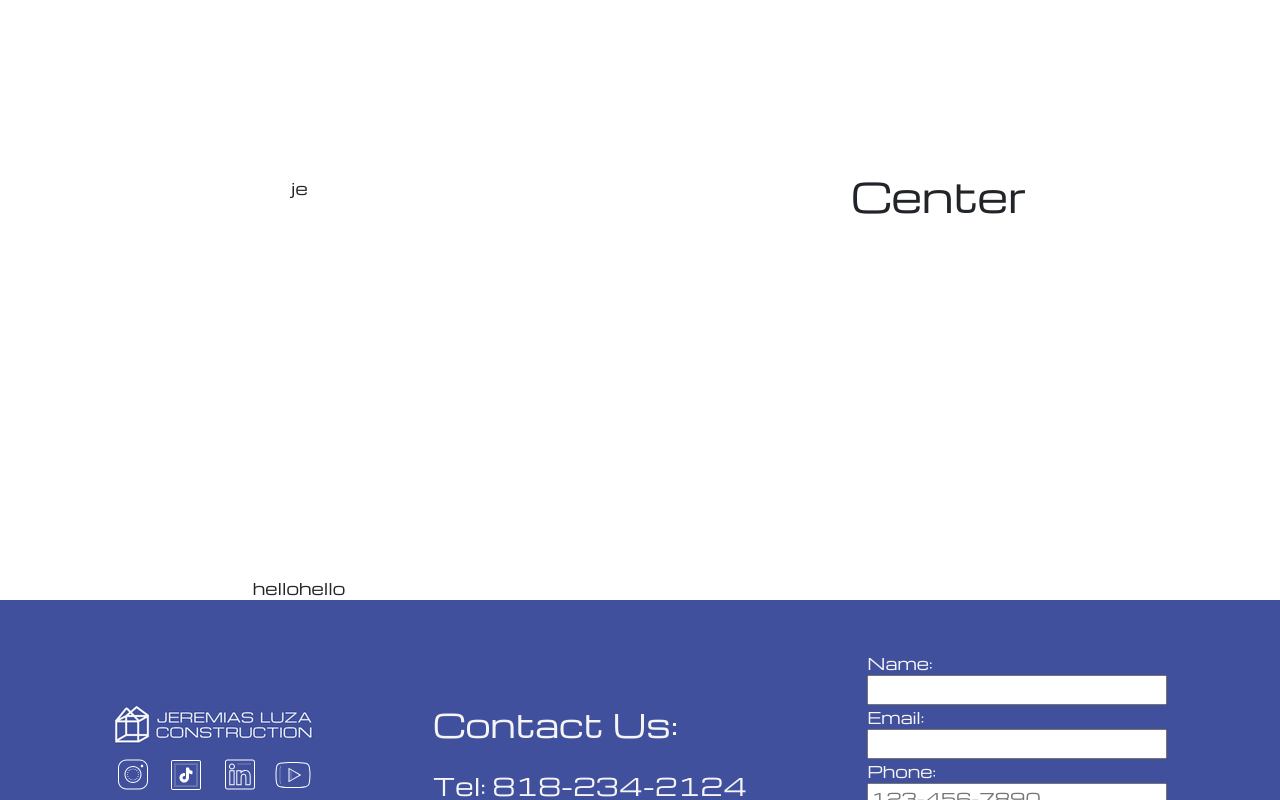
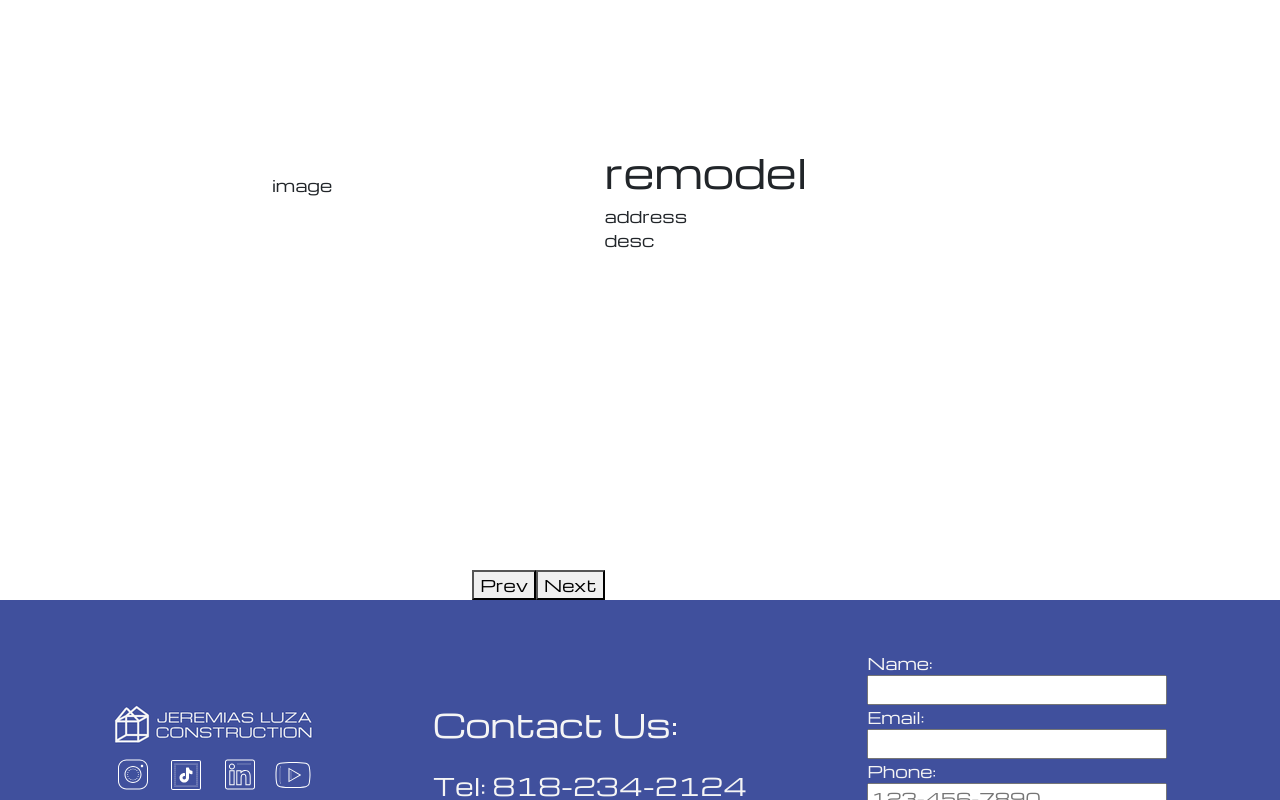
Before and after one commit to NyleLuza/JeremiasLuzaConstruction_Website, a React (Create React App) app in the folder jlc-web/client/: page / in a window 1280 px wide. Shown: the part 1856-2656 px from the top of the page. Built offline with nearby package versions, Linux system fonts and the light colour scheme; no server answers.

Commit message:
trying to synchronize button press with rotating houses

```diff
--- a/jlc-web/client/src/components/Main.js
+++ b/jlc-web/client/src/components/Main.js
@@ -120,26 +120,7 @@ function Main() {
         <div>
           <h1>Featured Projects</h1>
         </div>
-        <main className="d-flex flex-grow-1 justify-content-center align-items-center">
-          {/*left hand side for pictures*/}
-          <div
-            className="d-flex flex-grow-1 flex-column"
-            style={{ height: "100vh" }}
-          >
-            <div className="d-flex flex-grow-1 justify-content-center align-items-center">
-              je
-            </div>
-            <div className="d-flex justify-content-center">
-              <NextPrevButton />
-              <NextPrevButton />
-            </div>
-          </div>
-
-          {/*right hand side for text and description*/}
-          <div className="d-flex flex-grow-1 justify-content-center">
-            <h1>Center</h1>
-          </div>
-        </main>
+        <NextPrevButton />
       </section>
     </div>
   );
--- a/jlc-web/client/src/components/nextprevButton/NextPrevButton.js
+++ b/jlc-web/client/src/components/nextprevButton/NextPrevButton.js
@@ -1,31 +1,54 @@
 import { useState, useEffect } from "react";
 import axios from "axios";
-{
-  /* function fetches collection so we can iterate through it */
-}
-async function fetchUsers() {
-  try {
-    const response = await axios.get("http://localhost:5000/api/houses");
-    return response;
-  } catch (error) {
-    const errorMessage =
-      error.response?.data?.error || "Error obtaining picture";
-    console.log("House retrieval Failed: ", errorMessage.response?.data);
-    return errorMessage;
-  }
-}
 function NextPrevButton() {
-  const collection = fetchUsers();
   const [buttonState, setButtonState] = useState({
-    prevState: "",
-    nextState: "",
+    prevRemodelType: "remodel",
+    prevAddress: "address",
+    prevDescription: "desc",
+    prevImage: "image",
   });
-  const handleClick = async (event) => {
+  const handleNextClick = async (event) => {
     event.preventDefault();
-    const stateValue = event.target;
-    if (stateValue == "next") {
+
+    let houses;
+    try {
+      const response = await axios.get("http://localhost:5000/api/houses");
+      houses = response.data;
+    } catch (error) {
+      const errorMessage =
+        error.response?.data?.error || "Error obtaining picture";
+      alert(errorMessage);
     }
+    setButtonState({
+      prevRemodelType: houses.remodelType,
+      prevAddress: houses.address,
+      prevDescription: houses.description,
+      prevImage: houses.image,
+    });
   };
-  return <div>hello</div>;
+  return (
+    <main className="d-flex flex-grow-1 justify-content-center align-items-center">
+      {/*left hand side for pictures*/}
+      <div
+        className="d-flex flex-grow-1 flex-column"
+        style={{ height: "100vh" }}
+      >
+        <div className="d-flex flex-grow-1 justify-content-center align-items-center">
+          {buttonState.prevImage}
+        </div>
+        <div className="d-flex justify-content-end">
+          <button onClick={handleNextClick}>Prev</button>
+          <button onClick={handleNextClick}>Next</button>
+        </div>
+      </div>
+
+      {/*right hand side for text and description*/}
+      <div className="d-flex flex-grow-1 flex-column justify-content-center">
+        <h1>{buttonState.prevRemodelType}</h1>
+        <div>{buttonState.prevAddress}</div>
+        <div>{buttonState.prevDescription}</div>
+      </div>
+    </main>
+  );
 }
 export default NextPrevButton;
```
Also changed, not shown: 1 other file (tests, documents, lock files or other folders).
